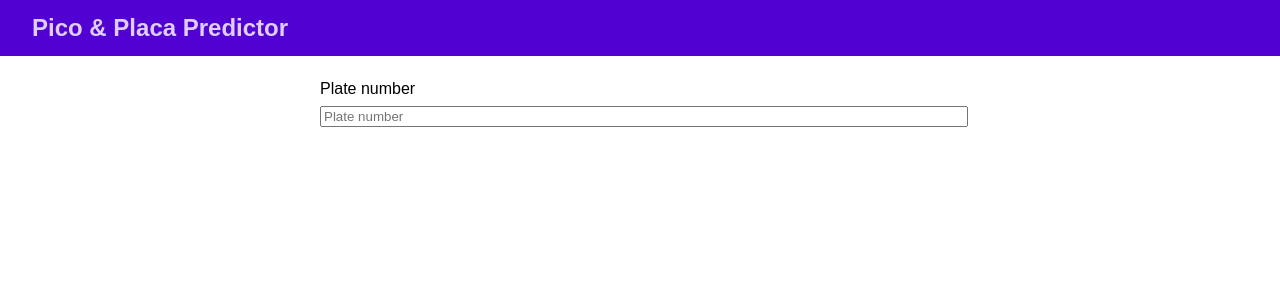
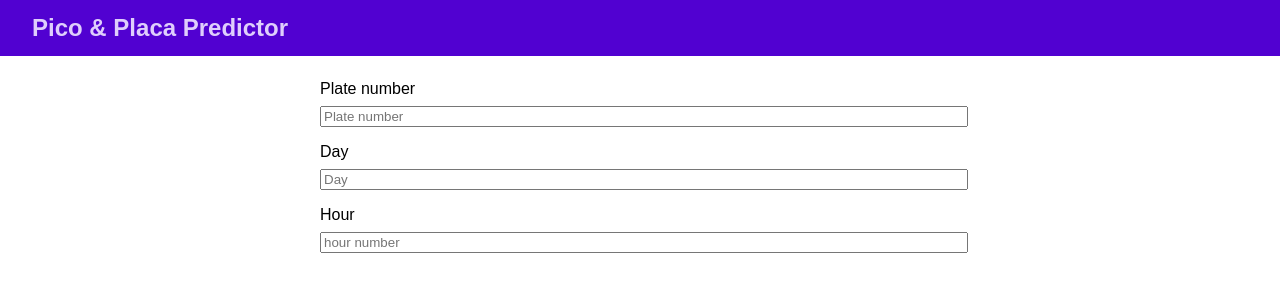
Before and after one commit to scottgamer/pico-y-placa-predictor-front, a React (Create React App) app: page / in a window 1280 px wide. Shown: the top 300 px of the page. Built offline with nearby package versions, Linux system fonts and the light colour scheme.

Commit message:
added fields and refs to form

```diff
--- a/src/pages/Main/Main.jsx
+++ b/src/pages/Main/Main.jsx
@@ -1,8 +1,18 @@
-import React from "react";
+import React, { useState, useEffect, useRef } from "react";
 
 import "./Main.css";
 
 const Main = () => {
+  const [predict, setPredict] = useState({
+    plate: "",
+    day: "",
+    hour: ""
+  });
+
+  const plateElRef = useRef(null);
+  const dayElRef = useRef(null);
+  const hourElRef = useRef(null);
+
   return (
     <div>
       <form>
@@ -11,8 +21,21 @@ const Main = () => {
           <input
             type="text"
             id="plate"
-            // ref={plateElRef}
+            ref={plateElRef}
             placeholder="Plate number"
+          />
+        </div>
+        <div className="form-control">
+          <label htmlFor="day">Day</label>
+          <input type="text" id="day" ref={dayElRef} placeholder="Day" />
+        </div>
+        <div className="form-control">
+          <label htmlFor="hour">Hour</label>
+          <input
+            type="text"
+            id="hour"
+            ref={hourElRef}
+            placeholder="hour number"
           />
         </div>
       </form>
```
